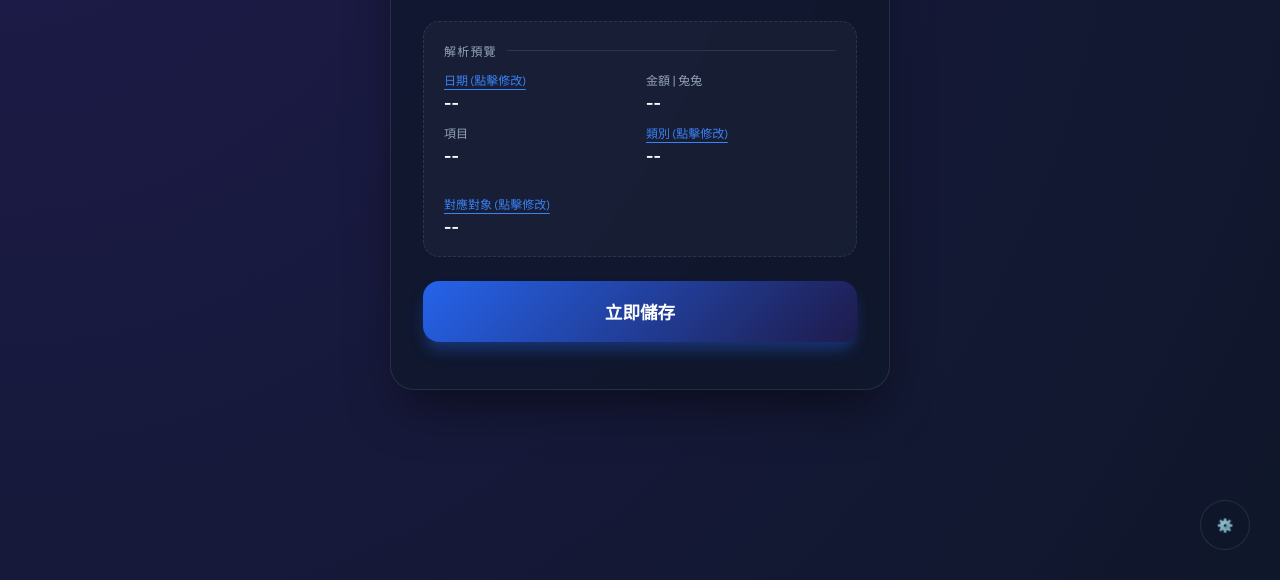
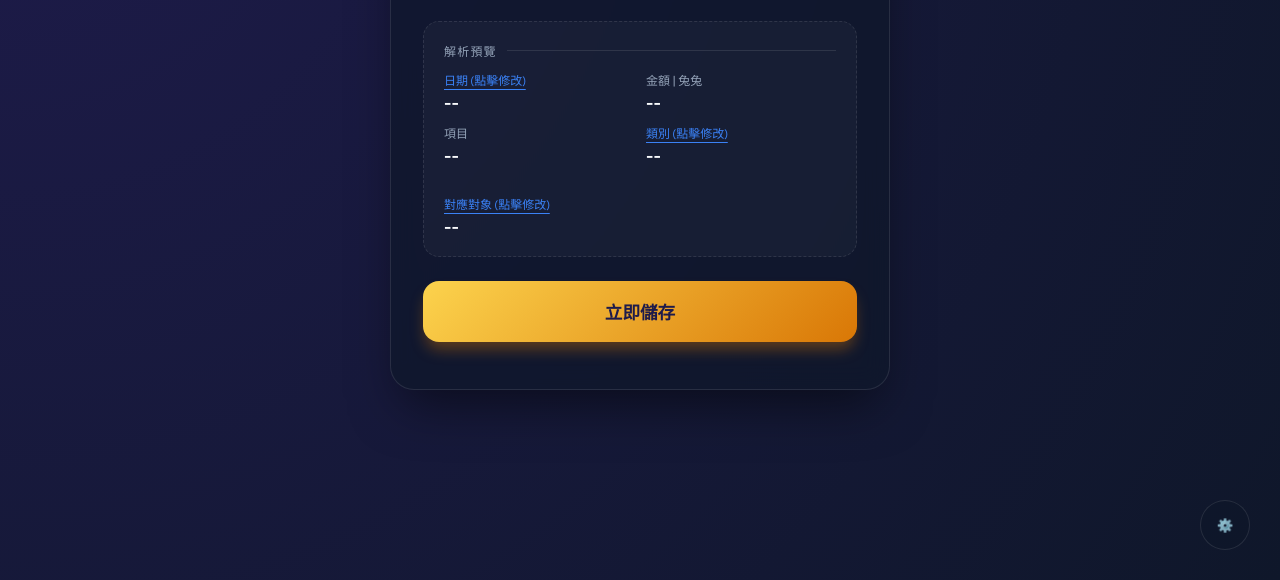
Before and after one commit to Leisures-a11y/account-app, a plain HTML site: page index.html in a window 1280 px wide. Shown: the part 220-800 px from the top of the page. Drawn offline with Linux system fonts and the light colour scheme.

Commit message:
Add files via upload

```diff
--- a/style.css
+++ b/style.css
@@ -239,23 +239,24 @@ input[type="text"]:focus {
 
 .btn-submit {
     width: 100%;
-    background: linear-gradient(135deg, #2563eb 0%, #1e1b4b 100%);
-    color: white;
+    background: linear-gradient(135deg, #fcd34d 0%, #d97706 100%);
+    color: #1e1b4b;
     border: none;
     border-radius: 16px;
     padding: 18px;
     font-size: 1.1rem;
-    font-weight: 700;
+    font-weight: 800;
     cursor: pointer;
     transition: all 0.3s ease;
-    box-shadow: 0 10px 15px -3px rgba(37, 99, 235, 0.4);
+    box-shadow: 0 10px 15px -3px rgba(217, 119, 6, 0.4);
 }
 
 .btn-submit:hover {
     transform: translateY(-2px);
-    box-shadow: 0 20px 25px -5px rgba(37, 99, 235, 0.5);
+    box-shadow: 0 20px 25px -5px rgba(217, 119, 6, 0.5);
     filter: brightness(1.1);
 }
+
 
 .btn-submit:active {
     transform: translateY(0);
```
